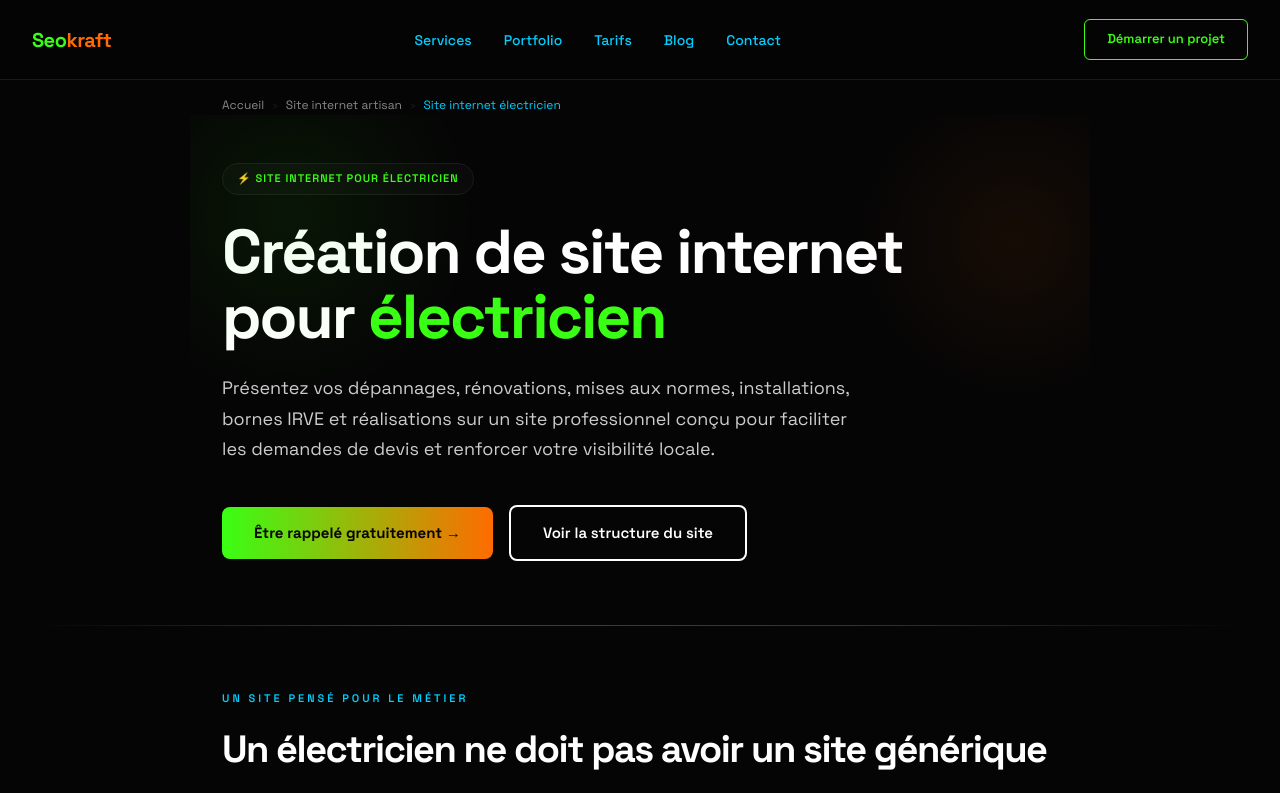
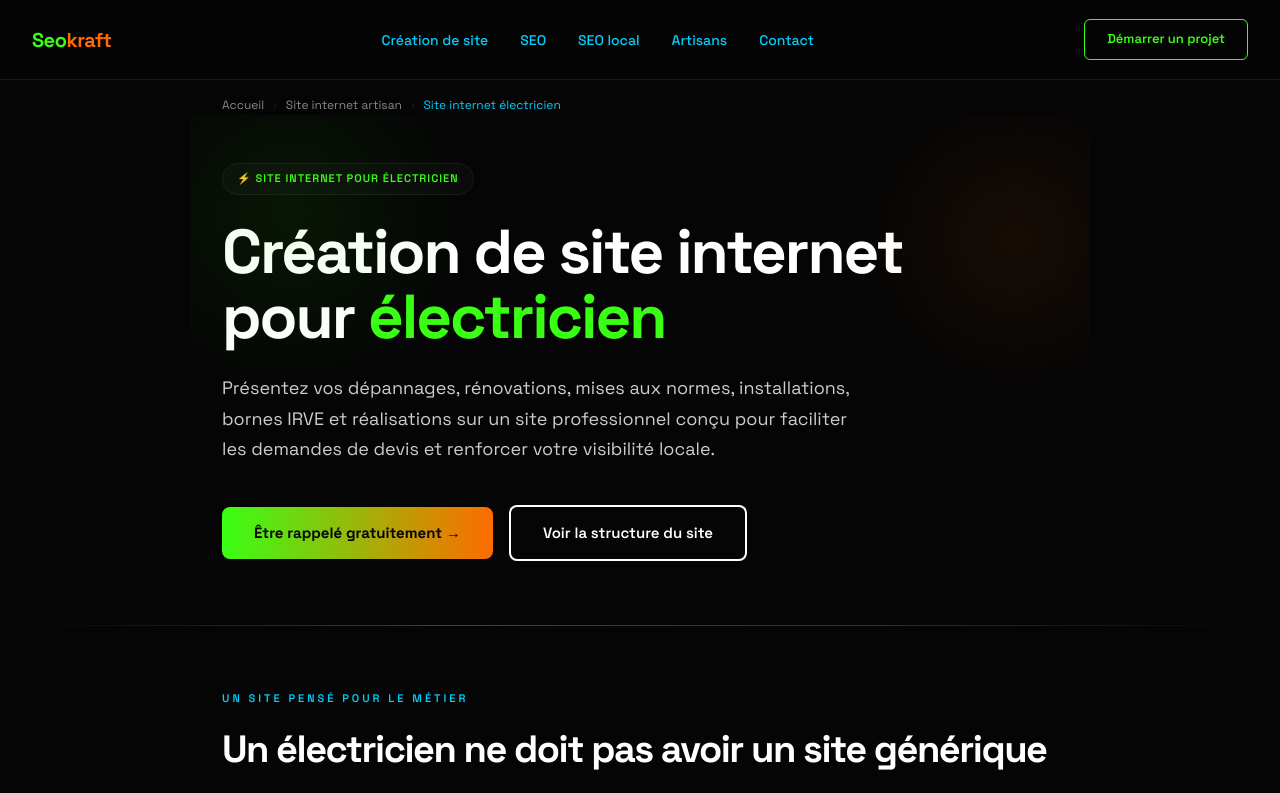
Before and after one commit to marcmasterbet/seokraft, a plain HTML site: page site-internet-electricien/index.html in a window 1280 px wide. Shown: the top 793 px of the page. Drawn offline with Linux system fonts and the light colour scheme.

Commit message:
Update index.html

```diff
--- a/site-internet-electricien/index.html
+++ b/site-internet-electricien/index.html
@@ -416,11 +416,11 @@
   <nav class="site-nav" aria-label="Navigation principale">
     <a href="/" class="logo"><span class="s">Seo</span><span class="k">kraft</span></a>
     <ul class="nav-links" id="navLinks">
-      <li><a href="/#services">Services</a></li>
-      <li><a href="/#portfolio">Portfolio</a></li>
-      <li><a href="/#tarifs">Tarifs</a></li>
-      <li><a href="/#blog">Blog</a></li>
-      <li><a href="/#contact">Contact</a></li>
+      <li><a href="/creation-site-internet/">Création de site</a></li>
+      <li><a href="/referencement-seo/">SEO</a></li>
+      <li><a href="/referencement-local/">SEO local</a></li>
+      <li><a href="/site-internet-artisan/">Artisans</a></li>
+      <li><a href="#demande-rappel">Contact</a></li>
     </ul>
     <a href="#demande-rappel" class="nav-cta">Démarrer un projet</a>
     <button class="hamburger" id="hamburger" type="button" aria-label="Ouvrir le menu" aria-controls="navLinks" aria-expanded="false">
```
